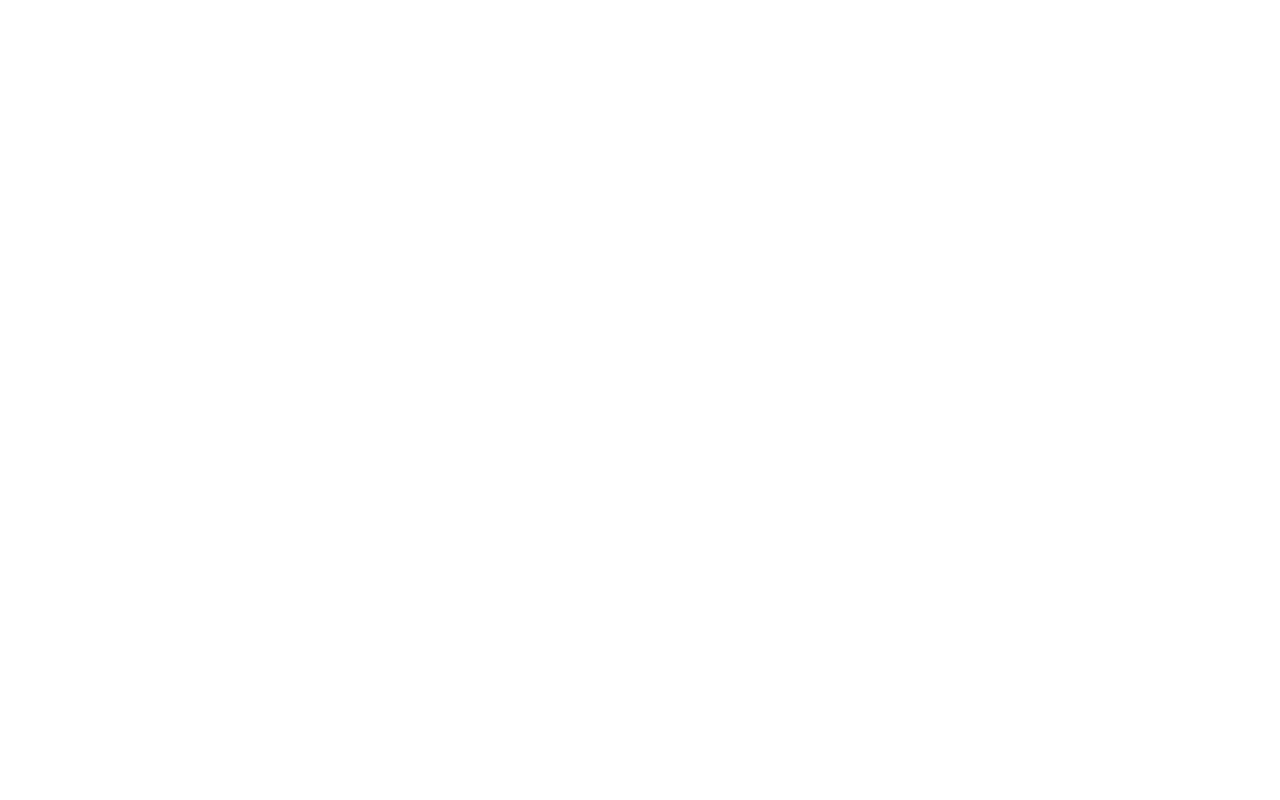
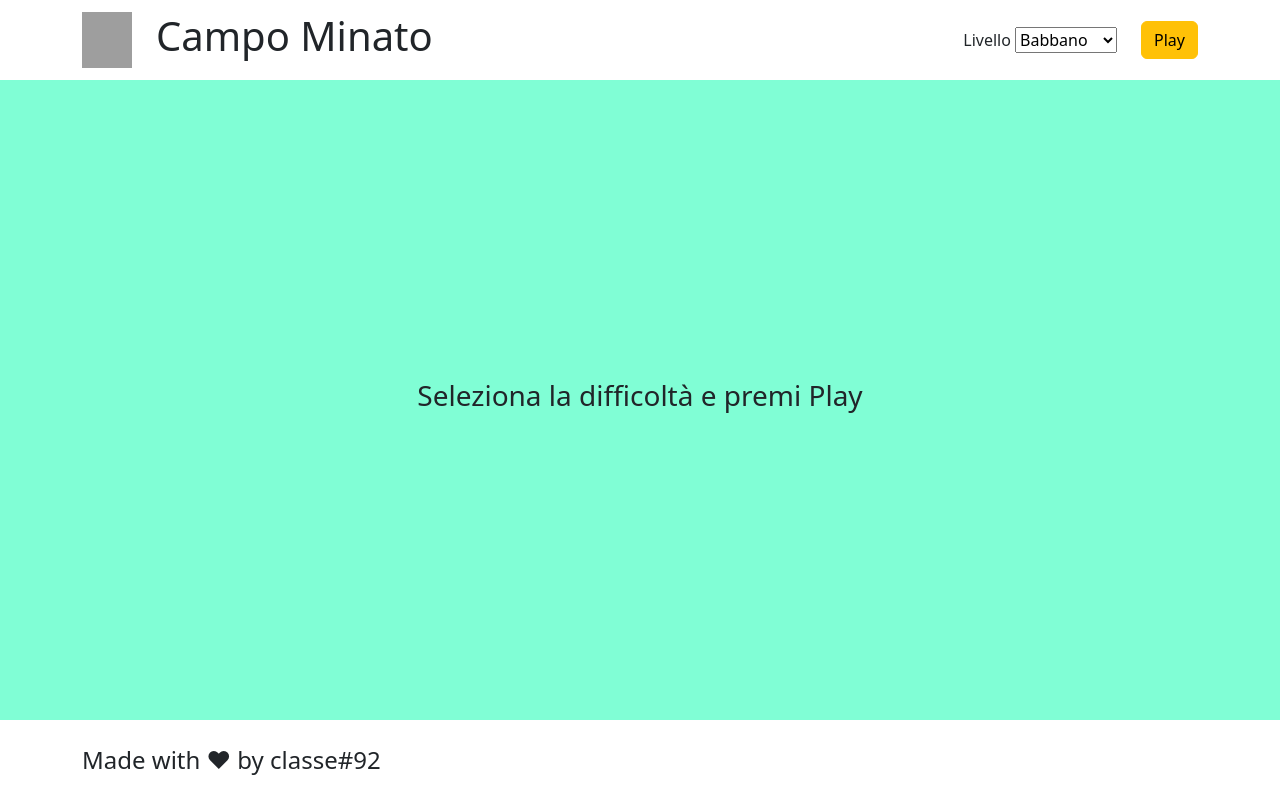
Before and after one commit to anashamimi/js-campominato-grid, a plain HTML site: page index.html in a window 1280 px wide. Drawn offline with nearby package versions, Linux system fonts and the light colour scheme; grey boxes are pictures that could not be loaded.

Commit message:
start design html

```diff
--- a/css/style.css
+++ b/css/style.css
@@ -5,3 +5,43 @@
     padding: 0;
     box-sizing: border-box;
 }
+
+.wrapper{
+    width: 100%;
+    height: 100vh;
+    background-color: #80fed5;
+}
+
+header,footer {
+    background-color: white;
+    height: 80px;
+}
+
+header img{
+    width: 50px;
+}
+
+main{
+    height: calc(100% - 160px);
+    overflow-y: auto;
+}
+
+#playground{
+    width: 500px;
+    height: 500px;
+    display: flex;
+    flex-flow: row wrap;
+}
+
+.square{
+    border: 1px solid black;
+    display: flex;
+    justify-content: center;
+    align-items: center;
+    cursor: pointer;
+}
+
+.safe{
+    background-color: #16166D;
+    color: white;
+}
--- a/index.html
+++ b/index.html
@@ -20,7 +20,43 @@
 
 <body>
 
+    <div class="wrapper">
+        <header>
+            <div class="container d-flex justify-content-between align-items-center h-100">
+                <div class="d-flex gap-4">
+                    <img src="https://cdn-icons-png.flaticon.com/512/8346/8346425.png" alt="">
+                    <h1>Campo Minato</h1>
+                </div>
 
+                <div>
+                    <form id="levelForm" class="d-flex align-items-center gap-4">
+                        <div>
+                            <label for="level">Livello</label>
+                            <select name="level" id="level">
+                                <option value="easy">Babbano</option>
+                                <option value="medium">Sei un figo</option>
+                                <option value="hard">Chaddone</option>
+                            </select>
+                        </div>
+
+                        <button class="btn btn-warning" type="submit">Play</button>
+                    </form>
+                </div>
+            </div>
+        </header>
+        <main>
+            <div class="container d-flex justify-content-center align-items-center flex-wrap h-100">
+                <div id="playground" class="d-none">
+                </div>
+                <h3 id="score" class="w-100 text-center">Seleziona la difficoltà e premi Play</h3>
+            </div>
+        </main>
+        <footer>
+            <div class="container h-100 d-flex align-items-center fs-4">
+                Made with &hearts; by classe#92
+            </div>
+        </footer>
+    </div>
 
     <script type="text/javascript" src="./js/script.js"></script>
     <script type="text/javascript" src="./js/utility.js"></script>
```
